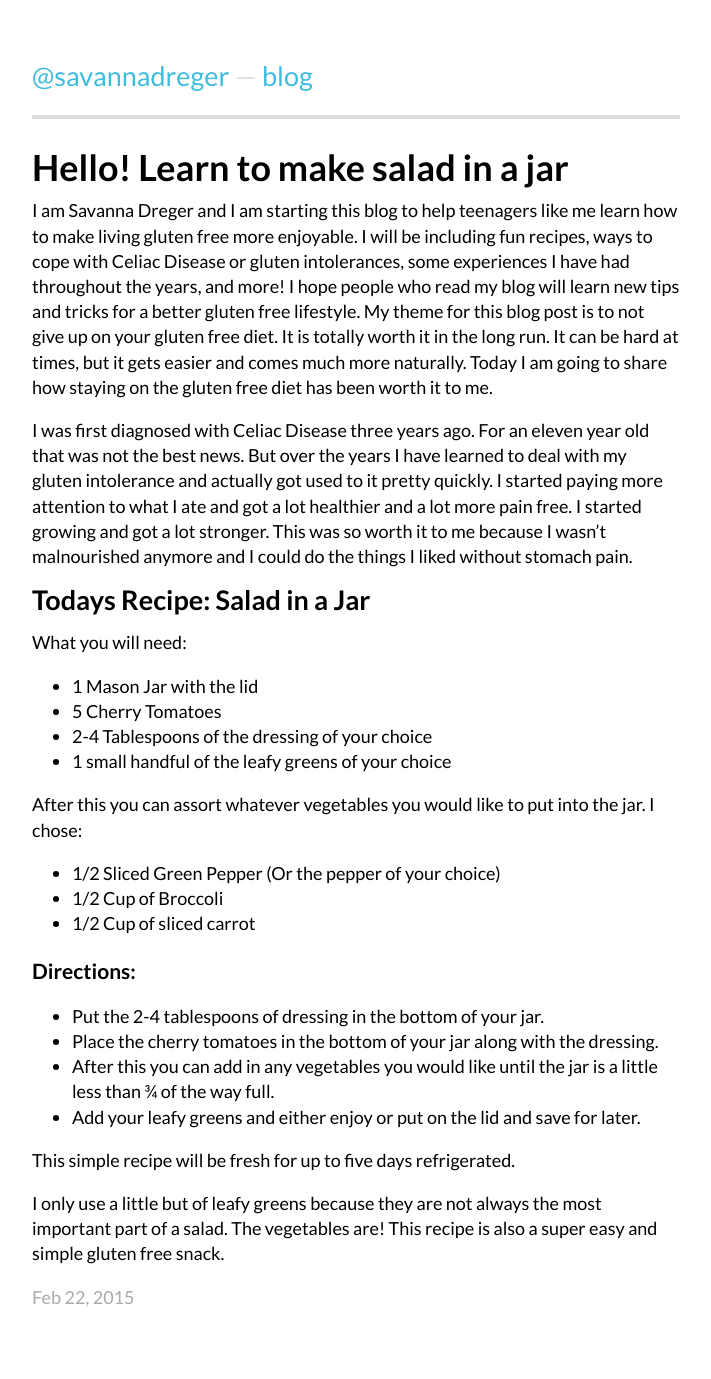
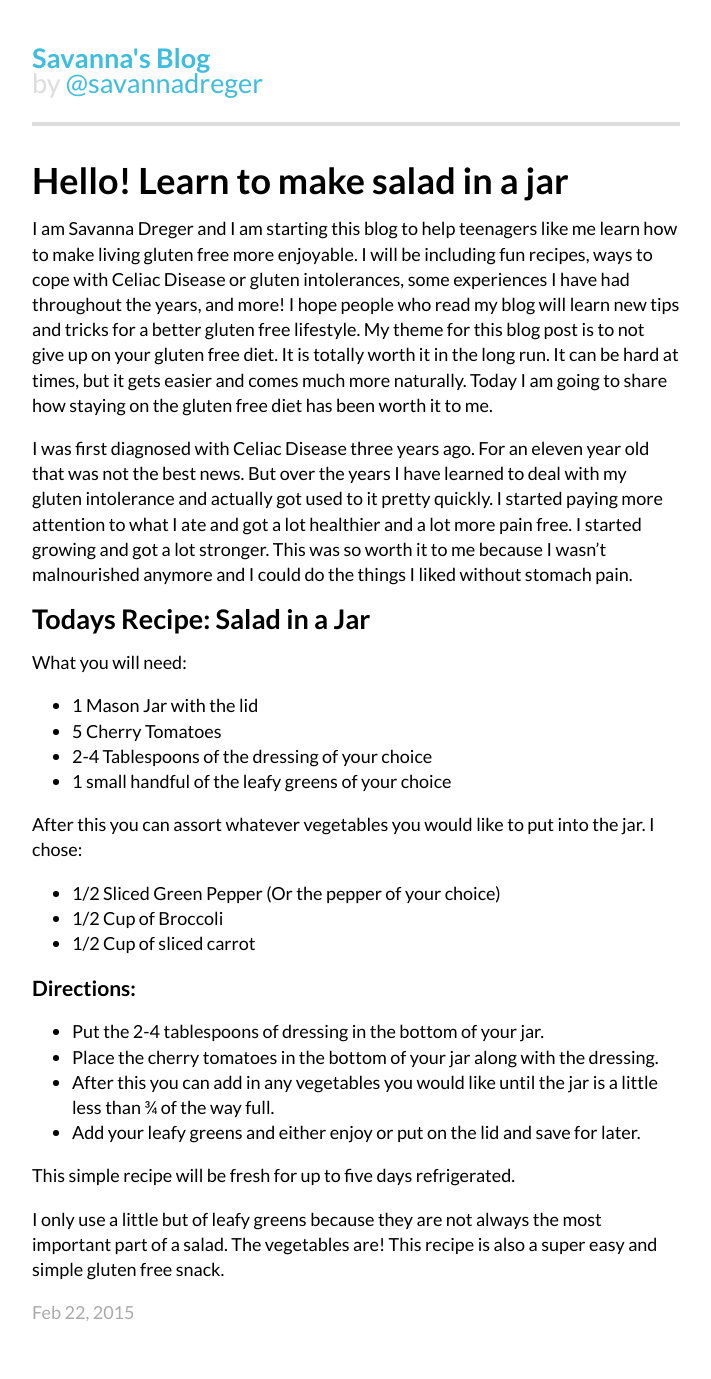
Before and after one commit to kyledreger/blog.savannadreger.com, a Jekyll site: the page built from _posts/2015-02-22-salad-in-a-jar.markdown, in a window 1280 px wide. Shown: the whole page, without its empty margins (284-995 px from the left). Built offline with Jekyll 4.4.1, drawn with Linux system fonts in a browser that asks for light colours.

Commit message:
Updated header

```diff
--- a/_includes/header.html
+++ b/_includes/header.html
@@ -1,3 +1,3 @@
 <header class="site-header">
-<a href="https://twitter.com/savannadreger">@savannadreger</a> &mdash; <a href="{{ site.baseurl }}/">blog</a>
+<strong> <a href="{{ site.baseurl }}/">Savanna's Blog</a></strong><br>by <a href="https://twitter.com/savannadreger">@savannadreger</a>
 </header>
--- a/css/main.scss
+++ b/css/main.scss
@@ -10,8 +10,13 @@ body {
   font-family: Lato, Helvetica Nueue, Arial;
   max-width: 36rem;
   padding: 1rem;
-  margin: 1rem auto;
+  margin: 0 auto 1rem;
   line-height: 1.4em;
+}
+h1,
+h2,
+h3 {
+  line-height: 1em;
 }
 h1 {
   margin: 1rem 0;
```
